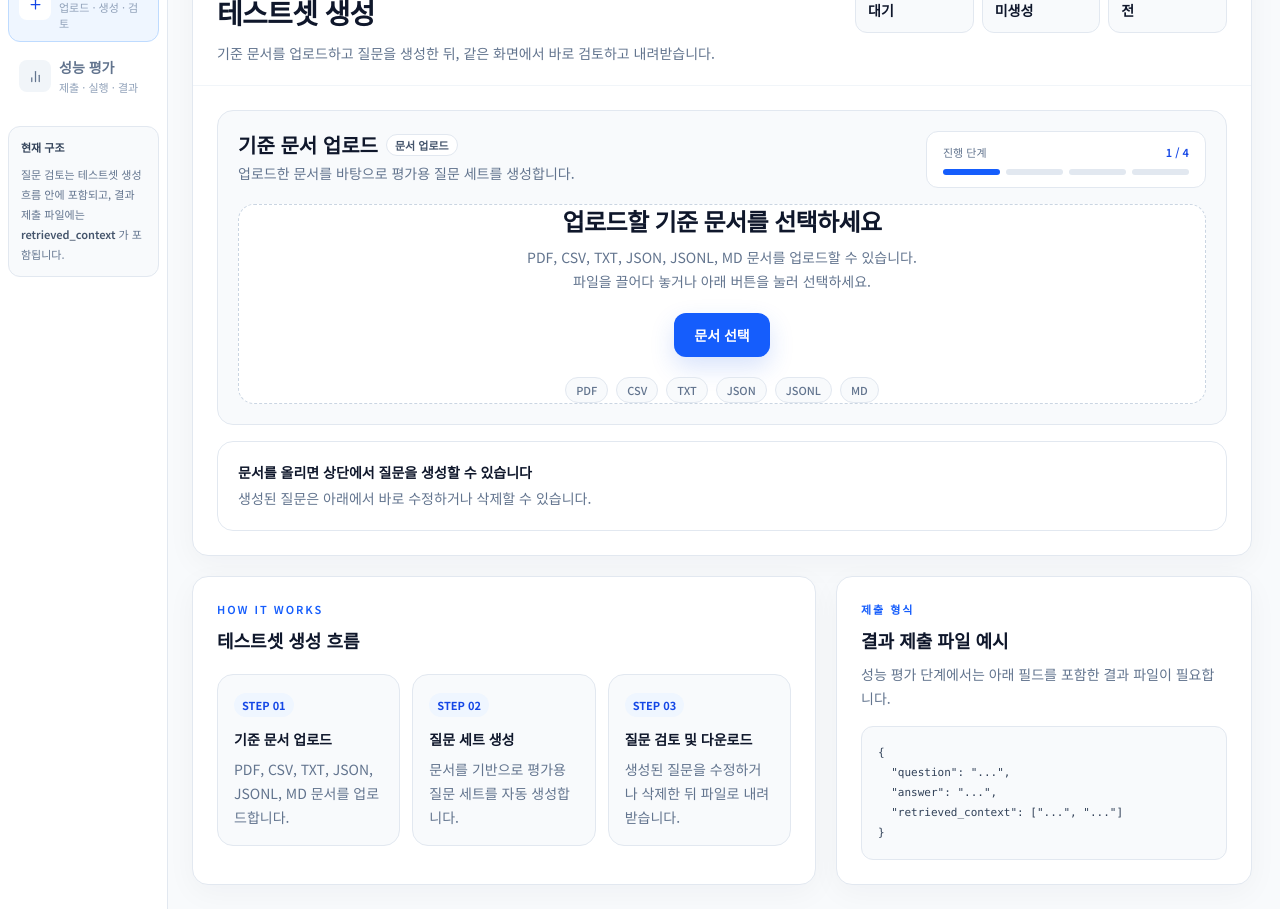
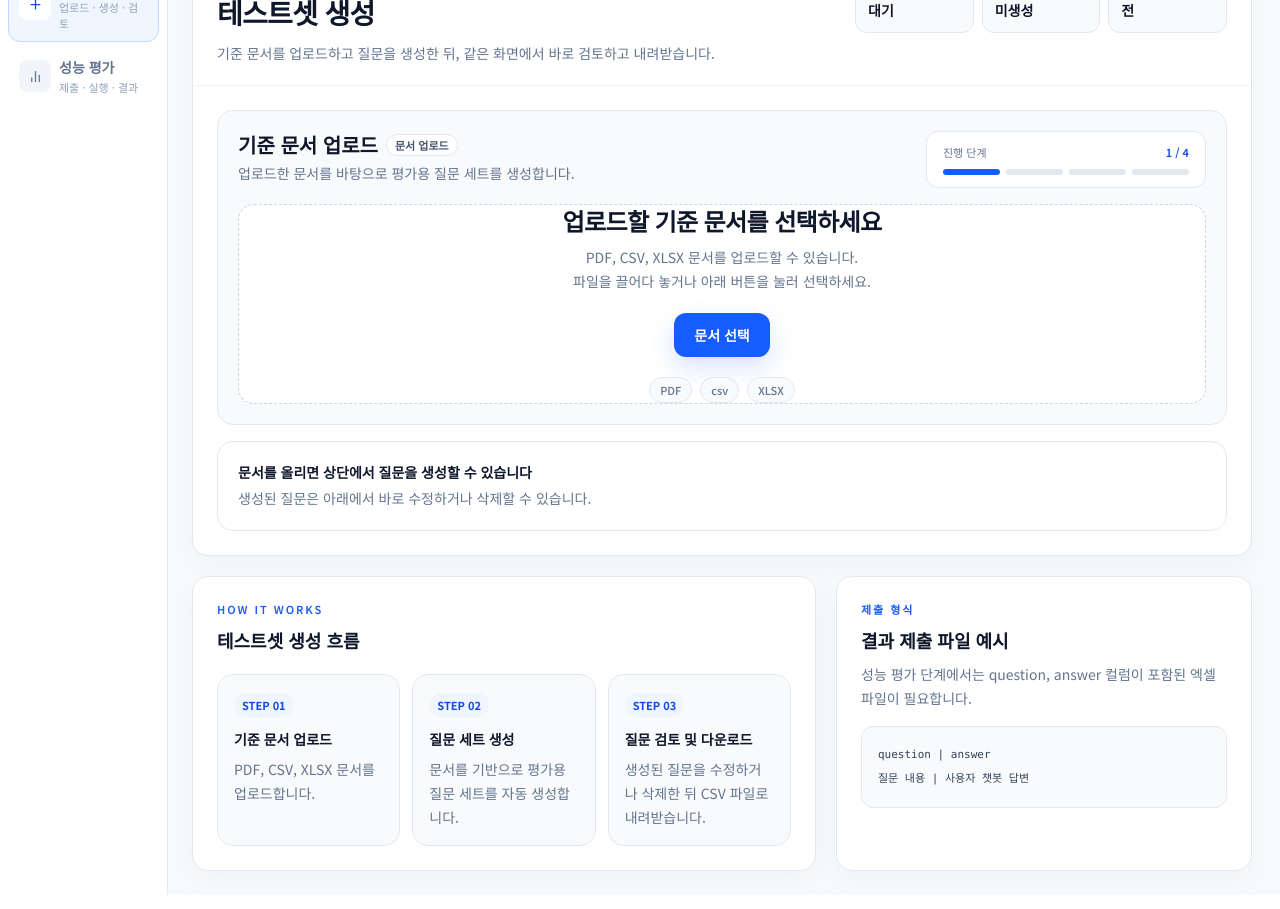
Before and after one commit to dudnki/Capstone_project, a Next.js app in the folder frontend/: page / in a window 1280 px wide. Shown: the part 160-1069 px from the top of the page. Built offline with nearby package versions, Linux system fonts and the light colour scheme.

Commit message:
Refine frontend flow and file format handling

```diff
--- a/frontend/app/page.tsx
+++ b/frontend/app/page.tsx
@@ -14,8 +14,8 @@ import type {
   EvaluationRowStatus,
 } from '../src/types';
 
-const DOCUMENT_EXTENSIONS = ['.pdf', '.csv', '.txt', '.json', '.jsonl', '.md'];
-const RESULT_EXTENSIONS = ['.csv', '.json', '.jsonl'];
+const DOCUMENT_EXTENSIONS = ['.pdf', '.xlsx'];
+const RESULT_EXTENSIONS = ['.csv', '.xlsx'];
 
 export default function RagEvaluationPage() {
   const [activeMenu, setActiveMenu] = useState<MenuType>('테스트셋 생성');
@@ -56,7 +56,7 @@ export default function RagEvaluationPage() {
     if (activeMenu === '테스트셋 생성') {
       return '기준 문서를 업로드하고 질문 세트를 생성한 뒤 필요한 질문만 검토합니다.';
     }
-    return '사용자 결과 파일을 업로드해 검색 성능과 생성 성능을 함께 평가합니다.';
+    return '사용자 결과 엑셀 파일을 업로드해 답변 품질을 평가합니다.';
   }, [activeMenu]);
 
   const headerStepLabel = useMemo(() => {
@@ -240,43 +240,42 @@ export default function RagEvaluationPage() {
           id: 1,
           question: '문서의 핵심 목적 또는 주제를 한 문장으로 설명해 주세요.',
           answer:
-            '이 문서는 기준 문서를 바탕으로 질문을 생성하고, 사용자 결과 제출을 통해 RAG를 평가하는 흐름을 설명합니다.',
-          retrievedContext: [
-            '기준 문서를 업로드하면 질문 세트를 생성하고, 사용자는 결과 파일을 다시 업로드해 평가를 진행합니다.',
-            'retrieved_context를 포함한 결과를 받아 검색 성능과 생성 성능을 함께 평가합니다.',
-          ],
-          retrievalScore: 0.89,
-          generationScore: 0.92,
-          groundedScore: 0.87,
-          overallScore: 0.89,
-          status: getRowStatus(0.89),
+            '이 문서는 기준 문서를 바탕으로 질문을 생성하고, 사용자 결과 제출을 통해 챗봇 답변 품질을 평가하는 흐름을 설명합니다.',
+          questionFitScore: 0.93,
+          accuracyScore: 0.9,
+          documentAlignmentScore: 0.91,
+          overallScore: 0.91,
+          status: getRowStatus(0.91),
         },
         {
           id: 2,
           question: '문서에서 가장 중요한 원칙 또는 단계를 설명해 주세요.',
-          answer: '질문 생성 후 사용자 RAG에서 실제로 실행한 결과를 다시 제출받는 단계가 핵심입니다.',
-          retrievedContext: [
-            '사용자는 생성된 질문 파일을 내려받아 자신의 RAG 시스템에 적용한 뒤 결과를 제출합니다.',
-          ],
-          retrievalScore: 0.82,
-          generationScore: 0.85,
-          groundedScore: 0.79,
-          overallScore: 0.82,
-          status: getRowStatus(0.82),
+          answer: '질문 생성 후 사용자 챗봇에서 실행한 결과를 다시 제출받아 평가하는 단계가 핵심입니다.',
+          questionFitScore: 0.86,
+          accuracyScore: 0.84,
+          documentAlignmentScore: 0.82,
+          overallScore: 0.84,
+          status: getRowStatus(0.84),
         },
         {
           id: 3,
-          question: 'retrieved_context가 왜 필요한가요?',
-          answer: '검색된 문맥이 있어야 답변뿐 아니라 검색 단계까지 함께 평가할 수 있습니다.',
-          retrievedContext: [
-            'retrieved_context는 검색 단계에서 실제로 가져온 문서 조각 또는 근거 문맥을 의미합니다.',
-            '답변만 평가하면 QA 평가에 가깝고, 문맥까지 있어야 진짜 RAG 평가가 가능합니다.',
-          ],
-          retrievalScore: 0.71,
-          generationScore: 0.78,
-          groundedScore: 0.68,
-          overallScore: 0.72,
-          status: getRowStatus(0.72),
+          question: '결과 제출 파일에는 어떤 항목이 포함되어야 하나요?',
+          answer: 'question과 answer 컬럼이 포함된 엑셀 파일을 제출하면 됩니다.',
+          questionFitScore: 0.9,
+          accuracyScore: 0.88,
+          documentAlignmentScore: 0.86,
+          overallScore: 0.88,
+          status: getRowStatus(0.88),
+        },
+        {
+          id: 4,
+          question: '이 시스템은 무엇을 중심으로 평가하나요?',
+          answer: '검색 성능을 직접 평가하기보다 답변이 질문에 맞는지와 문서 내용과 일치하는지를 중심으로 봅니다.',
+          questionFitScore: 0.79,
+          accuracyScore: 0.76,
+          documentAlignmentScore: 0.74,
+          overallScore: 0.76,
+          status: getRowStatus(0.76),
         },
       ];
 
@@ -286,9 +285,9 @@ export default function RagEvaluationPage() {
       setEvaluationRows(rows);
       setEvaluationSummary({
         overallScore: average(rows.map((row) => row.overallScore)),
-        retrievalScore: average(rows.map((row) => row.retrievalScore)),
-        generationScore: average(rows.map((row) => row.generationScore)),
-        groundedScore: average(rows.map((row) => row.groundedScore)),
+        questionFitScore: average(rows.map((row) => row.questionFitScore)),
+        accuracyScore: average(rows.map((row) => row.accuracyScore)),
+        documentAlignmentScore: average(rows.map((row) => row.documentAlignmentScore)),
         evaluatedCount: rows.length,
       });
     } finally {
--- a/frontend/components/DatasetManager.tsx
+++ b/frontend/components/DatasetManager.tsx
@@ -23,7 +23,7 @@ interface DatasetManagerProps {
   onRemoveQuestion: (id: number) => void;
 }
 
-const DOCUMENT_EXTENSIONS = ['PDF', 'CSV', 'TXT', 'JSON', 'JSONL', 'MD'];
+const DOCUMENT_EXTENSIONS = ['PDF', 'csv', 'XLSX'];
 const STEPS = ['문서 업로드', '질문 생성', '질문 검토', '질문 다운로드'];
 
 export default function DatasetManager({
@@ -62,7 +62,7 @@ export default function DatasetManager({
     {
       step: '01',
       title: '기준 문서 업로드',
-      description: 'PDF, CSV, TXT, JSON, JSONL, MD 문서를 업로드합니다.',
+      description: 'PDF, CSV, XLSX 문서를 업로드합니다.',
     },
     {
       step: '02',
@@ -72,7 +72,7 @@ export default function DatasetManager({
     {
       step: '03',
       title: '질문 검토 및 다운로드',
-      description: '생성된 질문을 수정하거나 삭제한 뒤 파일로 내려받습니다.',
+      description: '생성된 질문을 수정하거나 삭제한 뒤 CSV 파일로 내려받습니다.',
     },
   ];
 
@@ -140,7 +140,7 @@ export default function DatasetManager({
             <input
               ref={fileInputRef}
               type="file"
-              accept=".pdf,.csv,.txt,.json,.jsonl,.md"
+              accept=".pdf, .csv, .xlsx"
               className="hidden"
               onChange={handleFileChange}
             />
@@ -184,7 +184,7 @@ export default function DatasetManager({
                     업로드할 기준 문서를 선택하세요
                   </p>
                   <p className="mt-2 text-sm leading-6 text-slate-500">
-                    PDF, CSV, TXT, JSON, JSONL, MD 문서를 업로드할 수 있습니다.
+                    PDF, CSV, XLSX 문서를 업로드할 수 있습니다.
                     <br />
                     파일을 끌어다 놓거나 아래 버튼을 눌러 선택하세요.
                   </p>
@@ -267,13 +267,10 @@ export default function DatasetManager({
             <p className="text-[11px] font-semibold uppercase tracking-[0.18em] text-blue-600">제출 형식</p>
             <h3 className="mt-2 text-lg font-semibold text-slate-900">결과 제출 파일 예시</h3>
             <p className="mt-2 text-sm leading-6 text-slate-500">
-              성능 평가 단계에서는 아래 필드를 포함한 결과 파일이 필요합니다.
+              성능 평가 단계에서는 question, answer 컬럼이 포함된 엑셀 파일이 필요합니다.
             </p>
-            <pre className="mt-4 overflow-x-auto rounded-xl border border-slate-200 bg-slate-50 p-4 text-[11px] leading-5 text-slate-700">{`{
-  "question": "...",
-  "answer": "...",
-  "retrieved_context": ["...", "..."]
-}`}</pre>
+            <pre className="mt-4 overflow-x-auto rounded-xl border border-slate-200 bg-slate-50 p-4 text-[11px] leading-6 text-slate-700">{`question | answer
+질문 내용 | 사용자 챗봇 답변`}</pre>
           </div>
         </section>
       )}
--- a/frontend/components/EvaluationResult.tsx
+++ b/frontend/components/EvaluationResult.tsx
@@ -20,7 +20,7 @@ interface EvaluationResultProps {
   restoreScrollTop: (top: number) => void;
 }
 
-const RESULT_EXTENSIONS = ['CSV', 'JSON', 'JSONL'];
+const RESULT_EXTENSIONS = ['CSV', 'XLSX'];
 
 export default function EvaluationResult({
   isEvaluating,
@@ -66,16 +66,16 @@ export default function EvaluationResult({
 
   const metricPreviewCards = [
     {
-      title: '검색 품질',
-      description: '검색된 문맥이 질문에 적절했는지 확인합니다.',
+      title: '질문 적합도',
+      description: '답변이 질문 의도에 맞게 작성되었는지 확인합니다.',
     },
     {
-      title: '생성 품질',
-      description: '답변이 질문 의도에 맞게 생성되었는지 확인합니다.',
+      title: '답변 정확도',
+      description: '답변 내용이 기준 문서와 비교해 정확한지 확인합니다.',
     },
     {
-      title: '근거 일치도',
-      description: '답변이 retrieved_context에 근거하고 있는지 확인합니다.',
+      title: '문서 일치도',
+      description: '답변이 기준 문서 내용에 기반했는지 확인합니다.',
     },
   ];
 
@@ -118,7 +118,7 @@ export default function EvaluationResult({
               <p className="text-[11px] font-semibold uppercase tracking-[0.18em] text-blue-600">Evaluation</p>
               <h2 className="mt-2 text-[28px] font-bold tracking-tight text-slate-900">성능 평가</h2>
               <p className="mt-2 text-sm leading-6 text-slate-500">
-                사용자 결과 파일을 업로드해 검색 성능과 생성 성능을 한 화면에서 함께 확인합니다.
+                사용자 결과 엑셀 파일을 업로드해 답변 품질을 한 화면에서 확인합니다.
               </p>
             </div>
 
@@ -139,18 +139,18 @@ export default function EvaluationResult({
               <div className="flex flex-wrap items-center gap-2">
                 <h3 className="text-xl font-semibold text-slate-900">결과 파일 업로드</h3>
                 <span className="rounded-full border border-slate-200 bg-white px-2 py-0.5 text-[11px] font-semibold text-slate-600">
-                  question / answer / retrieved_context
+                  question / answer
                 </span>
               </div>
               <p className="mt-1 text-sm text-slate-500">
-                질문 파일을 수행한 결과를 업로드하면 검색과 생성 품질을 함께 평가할 수 있습니다.
+                질문 파일을 수행한 결과를 CSV 또는 엑셀 파일로 업로드하면 답변 품질을 평가할 수 있습니다.
               </p>
             </div>
 
             <input
               ref={resultFileInputRef}
               type="file"
-              accept=".csv,.json,.jsonl"
+              accept=".csv, .xlsx"
               className="hidden"
               onChange={handleResultFileChange}
             />
@@ -194,9 +194,9 @@ export default function EvaluationResult({
                     평가할 결과 파일을 선택하세요
                   </p>
                   <p className="mt-2 text-sm leading-6 text-slate-500">
-                    question, answer, retrieved_context 필드를 포함한 결과 파일을 업로드하세요.
+                    question, answer 컬럼이 포함된 CSV 또는 엑셀 파일을 업로드하세요.
                     <br />
-                    retrieved_context는 배열 형태로 제출해도 됩니다.
+                    현재는 답변 품질 평가 중심으로 결과를 제공합니다.
                   </p>
                   <button
                     type="button"
@@ -226,7 +226,7 @@ export default function EvaluationResult({
                 {resultFile ? '평가 실행 준비가 완료되었습니다' : '결과 파일을 업로드하면 상단에서 평가를 실행할 수 있습니다'}
               </p>
               <p className="mt-1 text-sm leading-6 text-slate-500">
-                retrieved_context가 있어야 검색 성능과 생성 성능을 함께 비교할 수 있습니다.
+                question, answer 기준으로 질문 적합도와 답변 정확도를 함께 확인합니다.
               </p>
             </div>
           </div>
@@ -252,13 +252,11 @@ export default function EvaluationResult({
             <p className="text-[11px] font-semibold uppercase tracking-[0.18em] text-blue-600">제출 형식</p>
             <h3 className="mt-2 text-lg font-semibold text-slate-900">결과 제출 파일 예시</h3>
             <p className="mt-2 text-sm leading-6 text-slate-500">
-              아래와 같은 구조의 파일을 제출하면 평가에 사용할 수 있습니다.
+              아래와 같은 컬럼 구조의 엑셀 파일을 제출하면 평가에 사용할 수 있습니다.
             </p>
-            <pre className="mt-4 overflow-x-auto rounded-xl border border-slate-200 bg-slate-50 p-4 text-[11px] leading-5 text-slate-700">{`{
-  "question": "...",
-  "answer": "...",
-  "retrieved_context": ["...", "..."]
-}`}</pre>
+            <pre className="mt-4 overflow-x-auto rounded-xl border border-slate-200 bg-slate-50 p-4 text-[11px] leading-6 text-slate-700">{`question | answer
+문서의 핵심 목적은 무엇인가요? | 기준 문서를 바탕으로 질문 세트를 만들고 답변 품질을 평가합니다.
+결과 제출 파일에는 어떤 항목이 필요한가요? | question과 answer 컬럼이 필요합니다.`}</pre>
           </div>
         </section>
       )}
@@ -270,31 +268,31 @@ export default function EvaluationResult({
             <p className="mt-2 text-3xl font-bold tracking-tight text-slate-900">
               {formatScore(evaluationSummary.overallScore)}
             </p>
-            <p className="mt-2 text-xs text-slate-500">검색과 생성 결과를 종합한 평균 점수</p>
+            <p className="mt-2 text-xs text-slate-500">답변 품질을 종합한 평균 점수</p>
           </div>
 
           <div className="rounded-2xl border border-slate-200 bg-white p-5 shadow-[0_8px_30px_rgba(15,23,42,0.04)]">
-            <p className="text-xs text-slate-500">검색 점수</p>
+            <p className="text-xs text-slate-500">질문 적합도</p>
             <p className="mt-2 text-3xl font-bold tracking-tight text-slate-900">
-              {formatScore(evaluationSummary.retrievalScore)}
+              {formatScore(evaluationSummary.questionFitScore)}
             </p>
-            <p className="mt-2 text-xs text-slate-500">질문에 맞는 문맥을 가져왔는지 평가</p>
+            <p className="mt-2 text-xs text-slate-500">답변이 질문 의도에 맞는지 평가</p>
           </div>
 
           <div className="rounded-2xl border border-slate-200 bg-white p-5 shadow-[0_8px_30px_rgba(15,23,42,0.04)]">
-            <p className="text-xs text-slate-500">생성 점수</p>
+            <p className="text-xs text-slate-500">답변 정확도</p>
             <p className="mt-2 text-3xl font-bold tracking-tight text-slate-900">
-              {formatScore(evaluationSummary.generationScore)}
+              {formatScore(evaluationSummary.accuracyScore)}
             </p>
-            <p className="mt-2 text-xs text-slate-500">답변이 질문 의도에 맞게 생성되었는지 평가</p>
+            <p className="mt-2 text-xs text-slate-500">답변 내용이 기준 문서와 비교해 정확한지 평가</p>
           </div>
 
           <div className="rounded-2xl border border-slate-200 bg-white p-5 shadow-[0_8px_30px_rgba(15,23,42,0.04)]">
-            <p className="text-xs text-slate-500">근거 일치도</p>
+            <p className="text-xs text-slate-500">문서 일치도</p>
             <p className="mt-2 text-3xl font-bold tracking-tight text-slate-900">
-              {formatScore(evaluationSummary.groundedScore)}
+              {formatScore(evaluationSummary.documentAlignmentScore)}
             </p>
-            <p className="mt-2 text-xs text-slate-500">답변이 검색 문맥에 근거하는지 평가</p>
+            <p className="mt-2 text-xs text-slate-500">답변이 기준 문서 내용에 기반했는지 평가</p>
           </div>
         </section>
       )}
@@ -309,7 +307,7 @@ export default function EvaluationResult({
               <p className="text-[11px] font-semibold uppercase tracking-[0.18em] text-blue-600">평가 결과</p>
               <h3 className="mt-1 text-xl font-semibold tracking-tight text-slate-900">질문별 상세 결과</h3>
               <p className="mt-1 text-sm text-slate-500">
-                질문, 답변, 검색 문맥, 세부 점수를 한 번에 확인합니다.
+                질문, 사용자 답변, 세부 점수와 상태를 한 번에 확인합니다.
               </p>
             </div>
 
@@ -367,39 +365,27 @@ export default function EvaluationResult({
                         <p className="mt-1 text-sm font-semibold text-slate-900">{formatScore(row.overallScore)}</p>
                       </div>
                       <div className="rounded-xl border border-slate-200 bg-slate-50 px-3 py-2">
-                        <p className="text-[11px] text-slate-500">검색</p>
-                        <p className="mt-1 text-sm font-semibold text-slate-900">{formatScore(row.retrievalScore)}</p>
+                        <p className="text-[11px] text-slate-500">질문 적합도</p>
+                        <p className="mt-1 text-sm font-semibold text-slate-900">
+                          {formatScore(row.questionFitScore)}
+                        </p>
                       </div>
                       <div className="rounded-xl border border-slate-200 bg-slate-50 px-3 py-2">
-                        <p className="text-[11px] text-slate-500">생성</p>
-                        <p className="mt-1 text-sm font-semibold text-slate-900">{formatScore(row.generationScore)}</p>
+                        <p className="text-[11px] text-slate-500">정확도</p>
+                        <p className="mt-1 text-sm font-semibold text-slate-900">{formatScore(row.accuracyScore)}</p>
                       </div>
                       <div className="rounded-xl border border-slate-200 bg-slate-50 px-3 py-2">
-                        <p className="text-[11px] text-slate-500">근거</p>
-                        <p className="mt-1 text-sm font-semibold text-slate-900">{formatScore(row.groundedScore)}</p>
+                        <p className="text-[11px] text-slate-500">문서 일치도</p>
+                        <p className="mt-1 text-sm font-semibold text-slate-900">
+                          {formatScore(row.documentAlignmentScore)}
+                        </p>
                       </div>
                     </div>
                   </div>
 
-                  <div className="grid gap-4 xl:grid-cols-[minmax(0,0.95fr)_minmax(0,1.05fr)]">
-                    <div className="rounded-2xl border border-slate-200 bg-slate-50 p-4">
-                      <p className="text-xs font-semibold text-slate-500">생성 답변</p>
-                      <p className="mt-2 text-sm leading-7 text-slate-700">{row.answer}</p>
-                    </div>
-
-                    <div className="rounded-2xl border border-slate-200 bg-slate-50 p-4">
-                      <p className="text-xs font-semibold text-slate-500">검색 문맥</p>
-                      <div className="mt-2 space-y-2">
-                        {row.retrievedContext.map((context, index) => (
-                          <div
-                            key={`${row.id}-${index}`}
-                            className="rounded-xl border border-slate-200 bg-white px-3 py-3 text-sm leading-6 text-slate-700"
-                          >
-                            {context}
-                          </div>
-                        ))}
-                      </div>
-                    </div>
+                  <div className="rounded-2xl border border-slate-200 bg-slate-50 p-4">
+                    <p className="text-xs font-semibold text-slate-500">사용자 답변</p>
+                    <p className="mt-2 text-sm leading-7 text-slate-700">{row.answer}</p>
                   </div>
 
                   <div>
--- a/frontend/components/Sidebar.tsx
+++ b/frontend/components/Sidebar.tsx
@@ -76,15 +76,6 @@ export default function Sidebar({ activeMenu, setActiveMenu }: SidebarProps) {
           );
         })}
       </div>
-
-      <div className="mt-5 rounded-xl border border-slate-200 bg-slate-50 p-3">
-        <p className="text-[11px] font-semibold text-slate-700">현재 구조</p>
-        <p className="mt-2 text-[11px] leading-5 text-slate-500">
-          질문 검토는 테스트셋 생성 흐름 안에 포함되고, 결과 제출 파일에는
-          <span className="font-semibold text-slate-600"> retrieved_context </span>
-          가 포함됩니다.
-        </p>
-      </div>
     </aside>
   );
 }
--- a/frontend/src/types.ts
+++ b/frontend/src/types.ts
@@ -7,15 +7,15 @@ export type QuestionItem = {
 
 export type GeneratedSummary = {
   questionCount: number;
-  format: 'csv' | 'json';
+  format: 'csv' | 'xlsx';
   createdAt: string;
 };
 
 export type EvaluationSummary = {
   overallScore: number;
-  retrievalScore: number;
-  generationScore: number;
-  groundedScore: number;
+  questionFitScore: number;
+  accuracyScore: number;
+  documentAlignmentScore: number;
   evaluatedCount: number;
 };
 
@@ -25,10 +25,9 @@ export type EvaluationRow = {
   id: number;
   question: string;
   answer: string;
-  retrievedContext: string[];
-  retrievalScore: number;
-  generationScore: number;
-  groundedScore: number;
+  questionFitScore: number;
+  accuracyScore: number;
+  documentAlignmentScore: number;
   overallScore: number;
   status: EvaluationRowStatus;
 };
```
